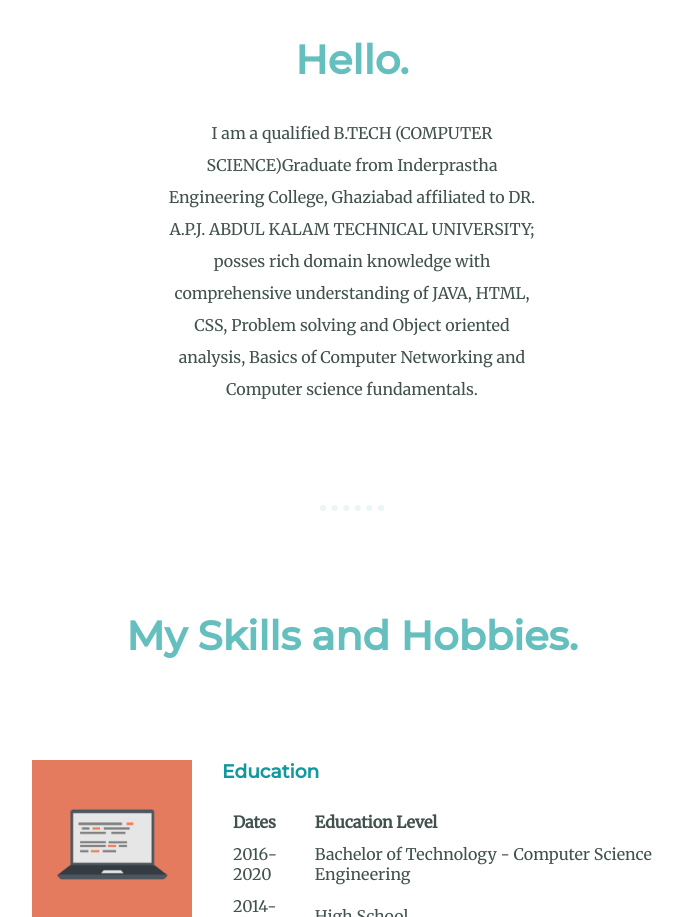
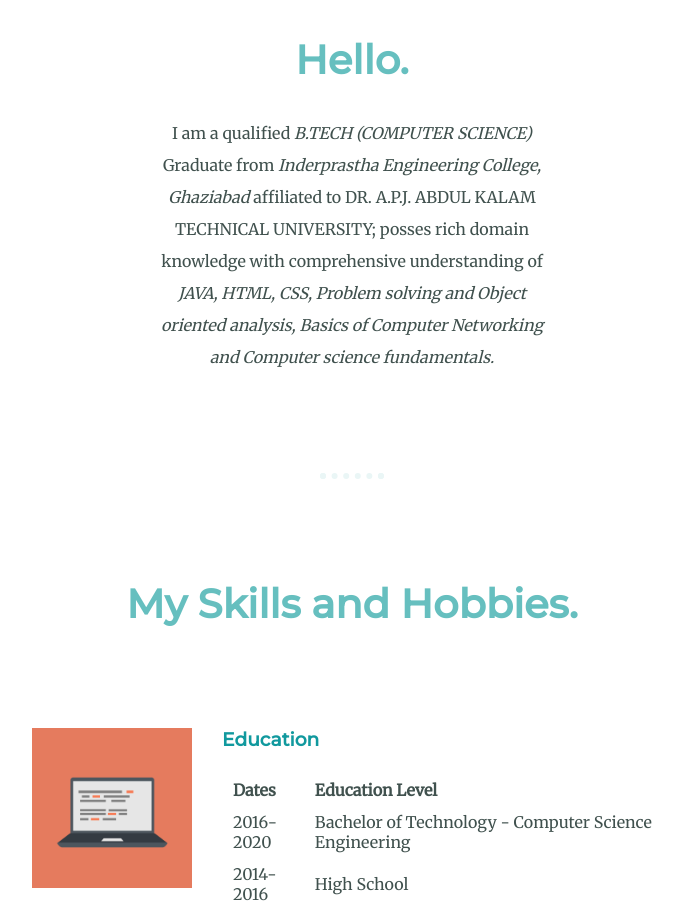
Before and after one commit to vishal100/PersonalBlog, a plain HTML site: page index.html in a window 1280 px wide. Shown: the part 1161-2078 px from the top of the page, without its empty margins (288-971 px from the left). Drawn offline with Linux system fonts and the light colour scheme.

Commit message:
Update index.html

```diff
--- a/index.html
+++ b/index.html
@@ -19,7 +19,7 @@
   <div class="profile">
     <img src="https://instagram.fdel1-2.fna.fbcdn.net/v/t51.2885-19/s320x320/132980106_874523870042206_6930914806958539519_n.jpg?_nc_ht=instagram.fdel1-2.fna.fbcdn.net&_nc_ohc=N9wGT1FEEHQAX8Kj4He&tp=1&oh=dfc49caf8f03e47c9beb6ded494fae9b&oe=601A861B" alt="">
     <h2>Hello.</h2>
-    <p class="intro">I am a qualified B.TECH (COMPUTER SCIENCE)Graduate from Inderprastha Engineering College, Ghaziabad affiliated to DR. A.P.J. ABDUL KALAM TECHNICAL UNIVERSITY; posses rich domain knowledge with comprehensive understanding of JAVA, HTML, CSS, Problem solving and Object oriented analysis, Basics of Computer Networking and Computer science fundamentals.</p>
+    <p class="intro">I am a qualified <em>B.TECH (COMPUTER SCIENCE)</em> Graduate from <em>Inderprastha Engineering College, Ghaziabad</em> affiliated to DR. A.P.J. ABDUL KALAM TECHNICAL UNIVERSITY; posses rich domain knowledge with comprehensive understanding of <em>JAVA, HTML, CSS, Problem solving and Object oriented analysis, Basics of Computer Networking and Computer science fundamentals.</em></p>
   </div>
   <hr>
   <div class="skills">
```
